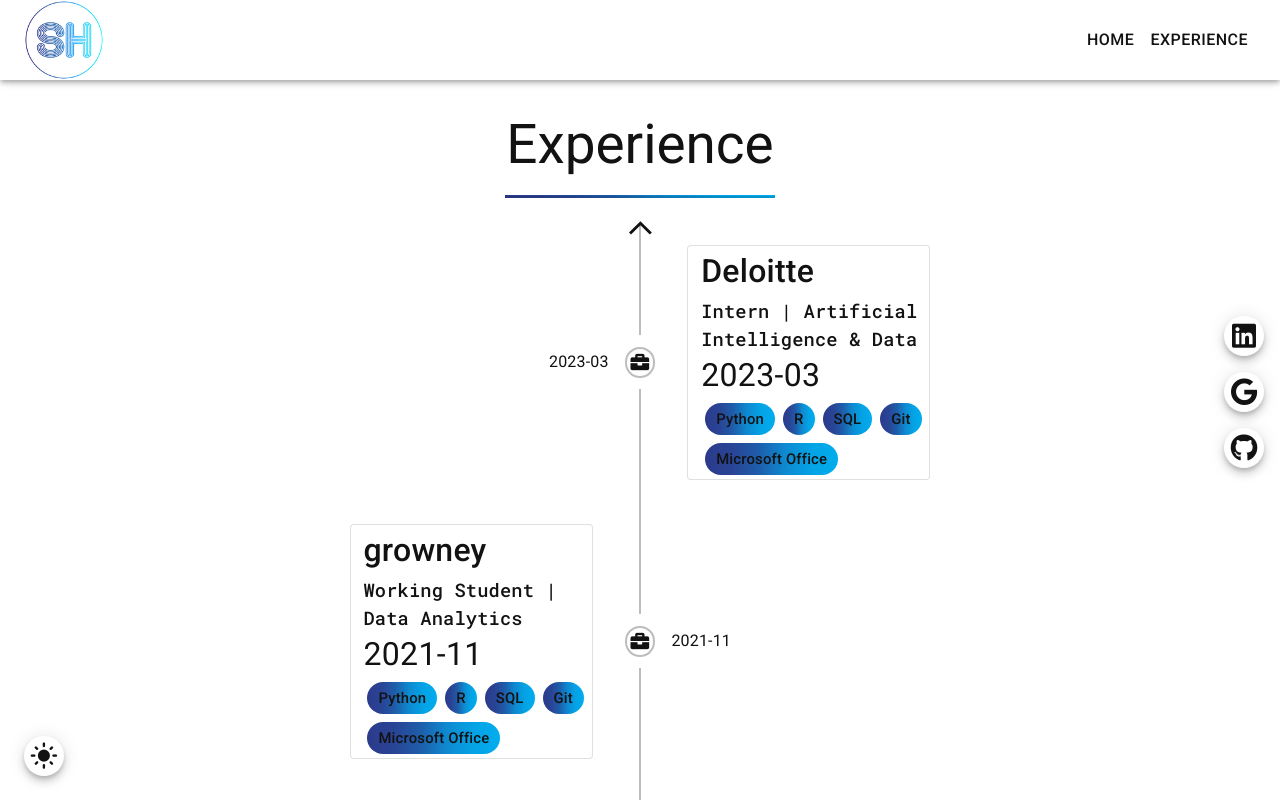
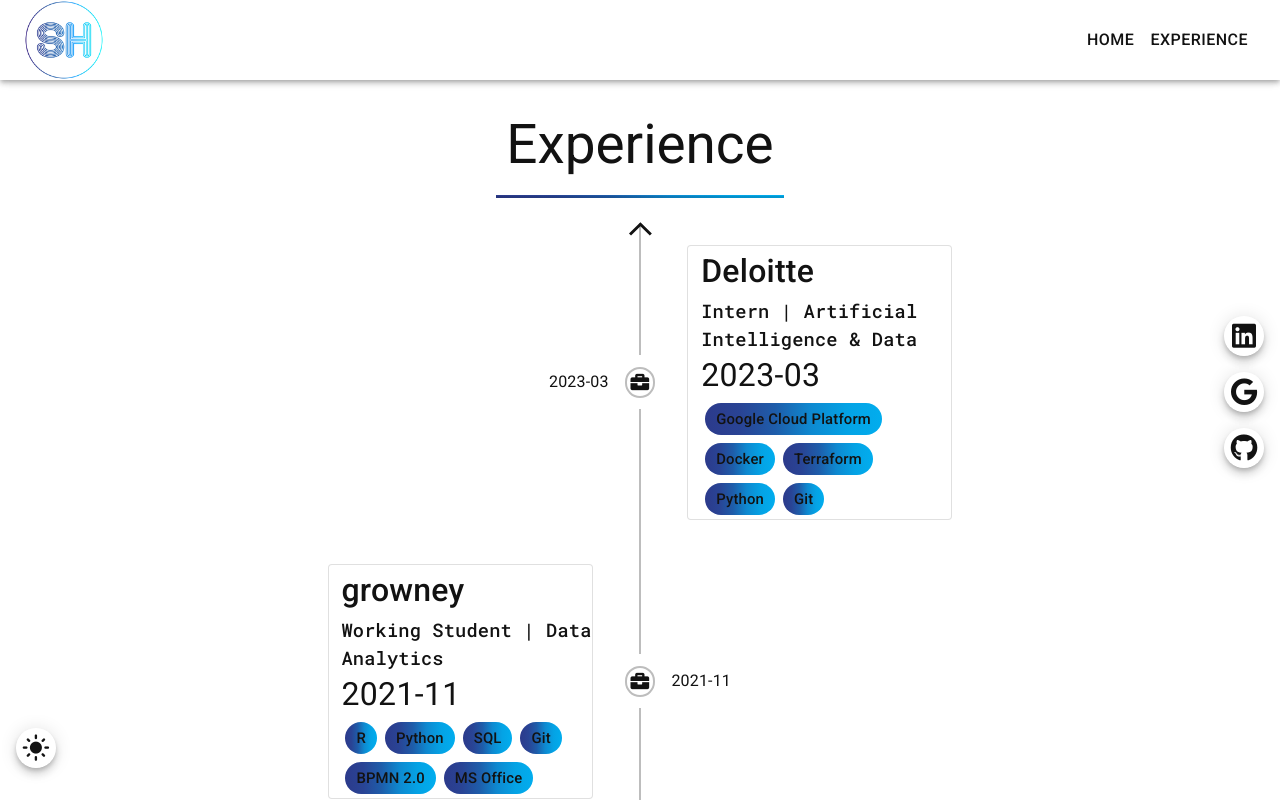
Before and after one commit to heupelS/personal-website-template, a React (Create React App) app: page /Experience in a window 1280 px wide. Shown: the top 800 px of the page. Built offline with nearby package versions, Linux system fonts and the light colour scheme.

Commit message:
fixed darkmode positioning

```diff
--- a/src/assets/resume.json
+++ b/src/assets/resume.json
@@ -41,7 +41,7 @@
       "startDate": "2023-03-01",
       "website": "https://www.linkedin.com/company/deloitte/",
       "icon": "fas fa-briefcase",
-      "tags": ["Python", "R", "SQL", "Git", "Microsoft Office"]
+      "tags": ["Google Cloud Platform", "Docker", "Terraform", "Python", "Git"]
     },
     {
       "company": "growney",
@@ -51,7 +51,7 @@
       "startDate": "2021-11-30",
       "website": "https://www.linkedin.com/company/growney/",
       "icon": "fas fa-briefcase",
-      "tags": ["Python", "R", "SQL", "Git", "Microsoft Office"]
+      "tags": ["R", "Python", "SQL", "Git", "BPMN 2.0", "MS Office"]
     },
     {
       "company": "growney",
@@ -61,7 +61,7 @@
       "startDate": "2021-06-01",
       "website": "https://www.linkedin.com/company/growney/",
       "icon": "fas fa-briefcase",
-      "tags": ["Python", "R", "SQL", "Git", "Microsoft Office"]
+      "tags": ["Python", "R", "SQL", "Git", "Excel"]
     },
     {
       "company": "HALM Straws",
@@ -72,7 +72,7 @@
       "summary": "Marketing und CR-Management",
       "website": "https://www.linkedin.com/company/halmstraws/",
       "icon": "fas fa-briefcase",
-      "tags": ["Python", "R", "SQL", "Git", "Microsoft Office"]
+      "tags": ["Hubspot", "CRM", "Klaviyo", "MS Office"]
     }
   ],
   "volunteer": [],
--- a/src/components/themes/ThemeToggler.js
+++ b/src/components/themes/ThemeToggler.js
@@ -3,11 +3,13 @@
 import Tooltip from "@mui/material/Tooltip";
 import Zoom from "@mui/material/Zoom";
 import { useTheme } from "@mui/material/styles";
+import { useMediaQuery } from "@mui/material";
 import { ColorModeContext } from "./ThemeProvider";
 
 export default function ThemeToggler() {
   const theme = useTheme();
   const { toggleColorMode } = React.useContext(ColorModeContext);
+  const matches = useMediaQuery("(max-width:767px)");
   return (
     <Tooltip
       title={
@@ -20,6 +22,11 @@
         id="darkmode-button"
         onClick={toggleColorMode}
         sx={{
+          position: 'fixed',
+          bottom: theme.spacing(2),
+          left: matches ? 'auto' : theme.spacing(2),
+          right: matches ? theme.spacing(2) : 'auto',
+          zIndex: 10000,
           width: "40px",
           height: "40px",
         }}
--- a/src/styles/variables.css
+++ b/src/styles/variables.css
@@ -4,19 +4,7 @@
   font-size: 16px;
 }
 
-#darkmode-button {
-  position: fixed;
-  bottom: 1vh;
-  left: 3vh;
-  z-index: 10000;
-}
 
-@media (max-width: 767px) {
-  #darkmode-button {
-    left: auto;
-    right: 3vh;
-  }
-}
 
 .material-icons, .material-icons-outlined {
   font-family: 'Material Icons';
```
